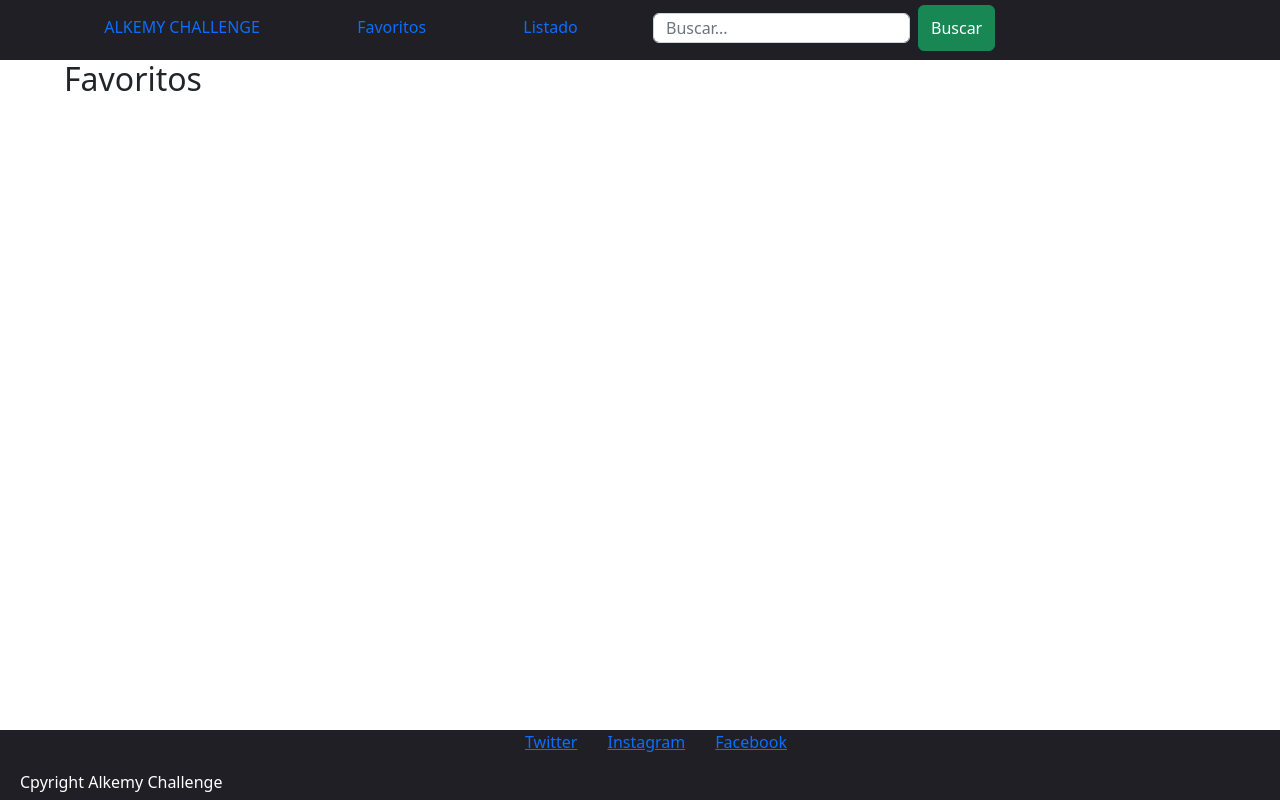
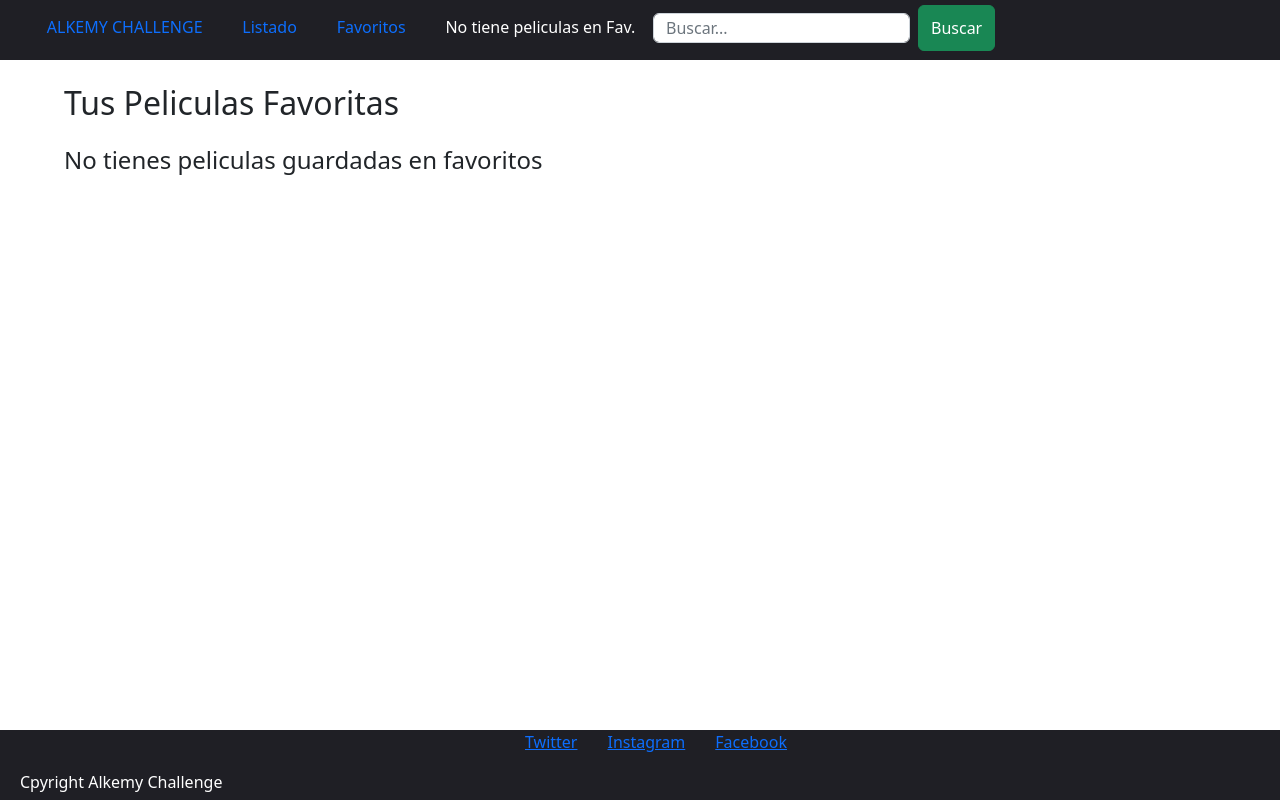
Before and after one commit to santiagozibecchi/Alkemy-challenge, a React (Create React App) app: page /favoritos in a window 1280 px wide. Built offline with nearby package versions, Linux system fonts and the light colour scheme; sample sign-in values are in the browser's storage.

Commit message:
cantidad de favs en Header

```diff
--- a/src/App.jsx
+++ b/src/App.jsx
@@ -13,6 +13,21 @@ import styles from "./css/App.module.css";
 import Favoritos from "./components/Favoritos";
 
 const App = () => {
+   // Para que sea el componente App quien se encargue de implementar la estructura del estado y que este lo comparta a favoritos y de esta manera cualquier cambio en el localStorage se actualize y renderice los nuevos favoritos
+   const [favoritos, setFavoritos] = useState([]);
+
+   useEffect(() => {
+      const favsInLocal = localStorage.getItem("favs-A");
+
+      if (favsInLocal !== null) {
+         const favsArray = JSON.parse(favsInLocal);
+         setFavoritos(favsArray);
+      }
+   }, []);
+
+   // ------------------------
+
+   const addOrRemoveFavs = (e) => {
       const favMovies = localStorage.getItem("favs-A");
       let tempMoviesInFavs;
 
@@ -22,7 +37,6 @@ const App = () => {
          tempMoviesInFavs = JSON.parse(favMovies);
       }
 
-   const addOrRemoveFavs = (e) => {
       // Capturo el evento que recibe la funcion del boton
       const btn = e.currentTarget;
       //  Del boton, me interesa saber el evento del elemento padre
@@ -45,9 +59,12 @@ const App = () => {
          (oneMovie) => oneMovie.id === movieData.id
       );
 
+      // * GUARDAMOS LA INFO EN EL LOCALSTORAGE
       if (!movieIsInArray) {
          tempMoviesInFavs.push(movieData);
          localStorage.setItem("favs-A", JSON.stringify(tempMoviesInFavs));
+         setFavoritos(tempMoviesInFavs);
+
          console.log("Se agrego pelicula");
       } else {
          // Si encuentra una pelicula cae aca
@@ -56,13 +73,15 @@ const App = () => {
          );
          // Devuelve todas las peliculas del array que sean oneMovie.id menos movieData.id
          localStorage.setItem("favs-A", JSON.stringify(moviesLeft));
+         setFavoritos(moviesLeft);
+
          console.log("Se elimino la pelicula");
       }
    };
 
    return (
       <div>
-         <Header />
+         <Header favoritos={favoritos} />
          <div className={styles.container}>
             <Routes>
                <Route path="/" element={<Login />} />
@@ -77,7 +96,12 @@ const App = () => {
                />
                <Route
                   path="/favoritos"
-                  element={<Favoritos addOrRemoveFavs={addOrRemoveFavs} />}
+                  element={
+                     <Favoritos
+                        addOrRemoveFavs={addOrRemoveFavs}
+                        favoritos={favoritos}
+                     />
+                  }
                />
             </Routes>
          </div>
--- a/src/components/Favoritos.jsx
+++ b/src/components/Favoritos.jsx
@@ -1,22 +1,27 @@
-import { useState, useEffect } from "react";
-import { Link } from "react-router-dom";
+import { Link, Navigate } from "react-router-dom";
 import "../css/bootstrap.min.css";
 
-const Favoritos = ({ addOrRemoveFavs }) => {
-   const [favoritos, setFavoritos] = useState([]);
+const Favoritos = ({ addOrRemoveFavs, favoritos }) => {
+   //    const [favoritos, setFavoritos] = useState([]);
 
-   useEffect(() => {
-      const favsInLocal = localStorage.getItem("favs-A");
+   //    useEffect(() => {
+   //       const favsInLocal = localStorage.getItem("favs-A");
 
-      if (favsInLocal !== null) {
-         const favsArray = JSON.parse(favsInLocal);
-         setFavoritos(favsArray);
-      }
-   }, []);
+   //       if (favsInLocal !== null) {
+   //          const favsArray = JSON.parse(favsInLocal);
+   //          setFavoritos(favsArray);
+   //       }
+   //    }, []);
+
+   let token = sessionStorage.getItem("token-A");
 
    return (
       <>
-         <h2>Favoritos</h2>
+         {!token && <Navigate to="/" />}
+
+         <h2 className="mt-4">Tus Peliculas Favoritas</h2>
+
+         {favoritos.length > 0 ? (
             <div className="row">
                {favoritos.map((movie) => (
                   <div className="col-4" key={movie.id}>
@@ -49,6 +54,9 @@ const Favoritos = ({ addOrRemoveFavs }) => {
                   </div>
                ))}
             </div>
+         ) : (
+            <h4 className="mt-4">No tienes peliculas guardadas en favoritos</h4>
+         )}
       </>
    );
 };
--- a/src/components/Header.jsx
+++ b/src/components/Header.jsx
@@ -3,7 +3,7 @@ import { Link } from "react-router-dom";
 import Buscador from "./Buscador";
 import styles from "../css/Header.module.css";
 
-const Header = () => {
+const Header = ({ favoritos }) => {
    return (
       <header className={styles.header}>
          <nav className={styles.navbar}>
@@ -14,14 +14,21 @@ const Header = () => {
                   </Link>
                </li>
                <li>
+                  <Link style={{ textDecoration: "none" }} to="/listado">
+                     Listado
+                  </Link>
+               </li>
+               <li>
                   <Link style={{ textDecoration: "none" }} to="/favoritos">
                      Favoritos
                   </Link>
                </li>
                <li>
-                  <Link style={{ textDecoration: "none" }} to="/listado">
-                     Listado
-                  </Link>
+                  {favoritos.length > 0 ? (
+                     <span>Peliculas en favoritos: {favoritos.length}</span>
+                  ) : (
+                     <span>No tiene peliculas en Fav.</span>
+                  )}
                </li>
             </ul>
          </nav>
```
Lines whose indentation alone changed are shown as unchanged.
